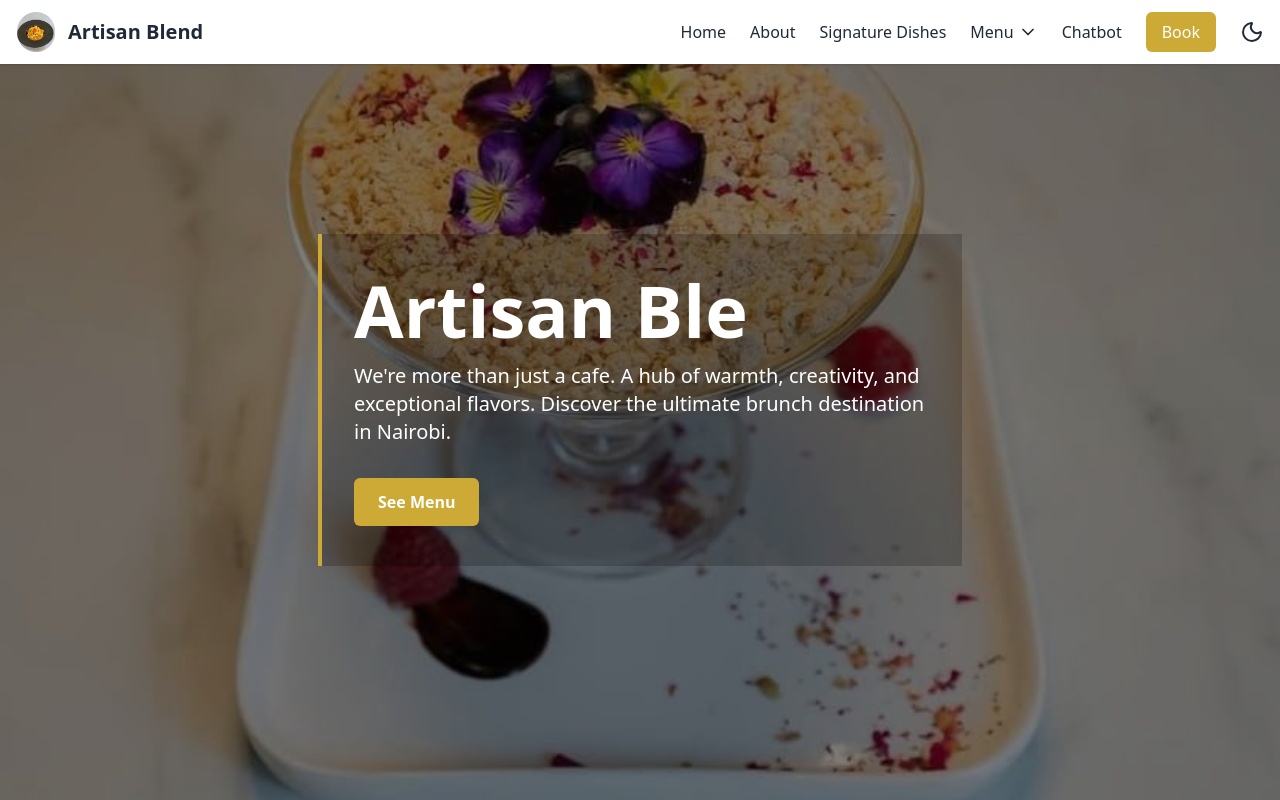
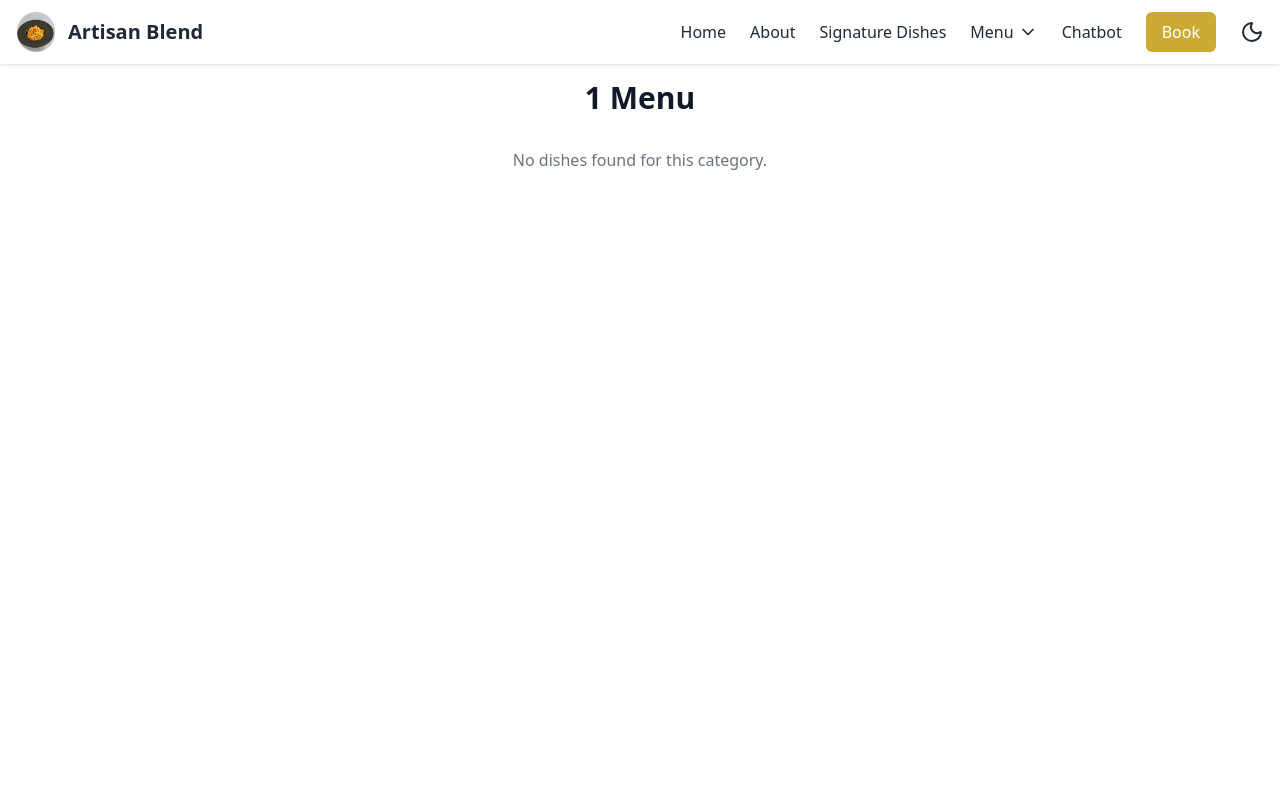
Before and after one commit to dopi95/ArtisanBlend-Restaurant-App, a React (Vite) app: page /menu/1 in a window 1280 px wide. Shown: the top 800 px of the page. Built offline with nearby package versions, Linux system fonts and the light colour scheme.

Commit message:
Add Dynamic Per-Category Menu Pages:

```diff
--- a/src/App.jsx
+++ b/src/App.jsx
@@ -1,13 +1,20 @@
+import React from 'react';
+import { BrowserRouter as Router, Routes, Route } from 'react-router-dom';
 import Header from './components/Header';
-import Hero from './components/Hero';
-import SignatureDishes from './components/SignatureDishes';
+import Home from './pages/Home';
+import MenuCategory from './pages/MenuCategory'; // your other route
 
 export default function App() {
   return (
+    <Router>
       <div className="min-h-screen bg-white dark:bg-gray-900 text-gray-900 dark:text-gray-100">
         <Header />
-        <Hero />
-        <SignatureDishes />
+        <Routes>
+          <Route path="/" element={<Home />} />
+          <Route path="/menu/:category" element={<MenuCategory />} />
+          {/* Other routes */}
+        </Routes>
       </div>
+    </Router>
   );
 }
--- a/src/components/Header.jsx
+++ b/src/components/Header.jsx
@@ -1,6 +1,6 @@
 import React, { useState, useEffect, useRef } from 'react';
 import { Sun, Moon, Menu, X, ChevronDown } from 'lucide-react';
-import { Link } from 'react-scroll';
+import { Link, useLocation, useNavigate } from 'react-router-dom';
 import logo from '../../public/images/logo.png';
 
 export default function Header() {
@@ -9,6 +9,9 @@ export default function Header() {
   const [dropdownClickOpen, setDropdownClickOpen] = useState(false);
   const dropdownRef = useRef(null);
 
+  const location = useLocation();
+  const navigate = useNavigate();
+
   const navLinks = [
     { label: 'Home', to: 'hero' },
     { label: 'About', to: 'about' },
@@ -16,7 +19,7 @@ export default function Header() {
     { label: 'Chatbot', to: 'chatbot' },
   ];
 
-  const menuItems = ['Break Fast', 'Main-Dishes', 'Desserts', 'Drinks'];
+  const menuItems = ['Break Fast', 'Main Dishes', 'Desserts', 'Drinks'];
 
   useEffect(() => {
     const storedTheme = localStorage.getItem('theme') || 'light';
@@ -31,6 +34,7 @@ export default function Header() {
     document.documentElement.classList.toggle('dark', newTheme === 'dark');
   };
 
+  // Close dropdown if clicking outside
   useEffect(() => {
     const handleClickOutside = (e) => {
       if (dropdownRef.current && !dropdownRef.current.contains(e.target)) {
@@ -41,12 +45,27 @@ export default function Header() {
     return () => document.removeEventListener('mousedown', handleClickOutside);
   }, []);
 
+  const handleScrollToSection = (id) => {
+    if (location.pathname === '/') {
+      // On home page, scroll smoothly to section
+      const el = document.getElementById(id);
+      if (el) {
+        el.scrollIntoView({ behavior: 'smooth' });
+      }
+    } else {
+      // Navigate to home first, then scroll after small delay
+      navigate('/');
+      setTimeout(() => {
+        const el = document.getElementById(id);
+        if (el) el.scrollIntoView({ behavior: 'smooth' });
+      }, 150);
+    }
+  };
+
   return (
     <>
-      {/* Header */}
       <header className="fixed top-0 left-0 w-full z-50 bg-white dark:bg-gray-900 shadow transition-colors">
         <div className="max-w-7xl mx-auto px-4 py-3 flex items-center justify-between">
-          {/* Logo */}
           <div className="flex items-center space-x-3">
             <img src={logo} alt="Artisan Blend Logo" className="h-10 w-10 object-contain" />
             <span className="text-xl font-bold text-gray-800 dark:text-gray-100">Artisan Blend</span>
@@ -54,39 +73,34 @@ export default function Header() {
 
           {/* Desktop Nav */}
           <nav className="hidden md:flex items-center space-x-6 text-gray-800 dark:text-gray-100">
-            {navLinks.filter(({ label }) => label !== 'Chatbot').map(({ label, to }) => (
-              <Link
+            {navLinks
+              .filter(({ label }) => label !== 'Chatbot')
+              .map(({ label, to }) => (
+                <button
                   key={label}
-                to={to}
-                smooth
-                duration={500}
-                className="cursor-pointer hover:text-[#CCAA35]"
+                  onClick={() => handleScrollToSection(to)}
+                  className="cursor-pointer hover:text-[#CCAA35] bg-transparent border-none"
+                  type="button"
                 >
                   {label}
-              </Link>
+                </button>
               ))}
 
-            {/* Dropdown */}
-            <div className="relative group" ref={dropdownRef}>
+            <div className="relative" ref={dropdownRef}>
               <button
                 onClick={() => setDropdownClickOpen(!dropdownClickOpen)}
                 className="flex items-center gap-1 hover:text-[#CCAA35]"
+                type="button"
               >
                 <span>Menu</span>
                 <ChevronDown className="w-5 h-5" />
               </button>
-              <div
-                className={`absolute right-0 top-10 w-48 bg-white dark:bg-gray-800 shadow rounded-md p-2 space-y-1 z-50 ${
-                  dropdownClickOpen ? 'block' : 'hidden'
-                }`}
-              >
+              {dropdownClickOpen && (
+                <div className="absolute right-0 top-10 w-48 bg-white dark:bg-gray-800 shadow rounded-md p-2 space-y-1 z-50">
                   {menuItems.map((item) => (
                     <Link
                       key={item}
-                    to={`menu/${item.toLowerCase().replace(/\s+/g, '-')}`}
-                    smooth
-                    duration={500}
-                    offset={-80}
+                      to={`/menu/${item.toLowerCase().replace(/\s+/g, '-')}`}
                       className="block px-4 py-2 text-sm cursor-pointer hover:bg-gray-100 dark:hover:bg-gray-700 rounded"
                       onClick={() => setDropdownClickOpen(false)}
                     >
@@ -94,29 +108,31 @@ export default function Header() {
                     </Link>
                   ))}
                 </div>
+              )}
             </div>
 
-            <Link
-              to="chatbot"
-              smooth
-              duration={500}
-              className="cursor-pointer hover:text-[#CCAA35]"
+            <button
+              onClick={() => handleScrollToSection('chatbot')}
+              className="cursor-pointer hover:text-[#CCAA35] bg-transparent border-none"
+              type="button"
             >
               Chatbot
-            </Link>
+            </button>
 
-            <Link to="reservation" smooth duration={500}>
             <button
+              onClick={() => handleScrollToSection('reservation')}
               className="px-4 py-2 rounded-md hover:opacity-90 transition"
               style={{ backgroundColor: '#CCAA35', color: '#fff' }}
+              type="button"
             >
               Book
             </button>
-            </Link>
 
             <button
               onClick={toggleTheme}
               className="ml-2 text-gray-800 dark:text-gray-100 hover:text-[#CCAA35]"
+              aria-label="Toggle theme"
+              type="button"
             >
               {theme === 'light' ? <Moon /> : <Sun />}
             </button>
@@ -128,6 +144,7 @@ export default function Header() {
               onClick={toggleTheme}
               className="text-gray-800 dark:text-gray-100 hover:text-[#CCAA35]"
               aria-label="Toggle theme"
+              type="button"
             >
               {theme === 'light' ? <Moon /> : <Sun />}
             </button>
@@ -136,12 +153,12 @@ export default function Header() {
               className="text-gray-700 dark:text-white ml-3"
               onClick={() => setMenuOpen(!menuOpen)}
               aria-label="Toggle menu"
+              type="button"
             >
               {menuOpen ? <X /> : <Menu />}
             </button>
           </div>
         </div>
-      </header>
 
         {/* Mobile Overlay Menu */}
         {menuOpen && (
@@ -152,24 +169,25 @@ export default function Header() {
                 <button
                   onClick={() => setMenuOpen(false)}
                   className="text-gray-700 dark:text-white"
+                  type="button"
                 >
                   <X />
                 </button>
               </div>
 
               <div className="flex flex-col px-6 py-4 space-y-4">
-              {navLinks.map(({ label, to }, index) => (
-                <Link
+                {navLinks.map(({ label, to }) => (
+                  <button
                     key={label}
-                  to={to}
-                  smooth
-                  duration={500}
-                  offset={-80}
-                  onClick={() => setMenuOpen(false)}
-                  className={`text-gray-800 dark:text-gray-100 text-lg font-medium transform transition-all ease-out duration-500 delay-[${index * 100}ms] translate-y-0 opacity-100`}
+                    onClick={() => {
+                      setMenuOpen(false);
+                      handleScrollToSection(to);
+                    }}
+                    className="text-gray-800 dark:text-gray-100 text-lg font-medium"
+                    type="button"
                   >
                     {label}
-                </Link>
+                  </button>
                 ))}
 
                 {/* Dropdown inside mobile panel */}
@@ -177,6 +195,7 @@ export default function Header() {
                   <button
                     onClick={() => setDropdownClickOpen(!dropdownClickOpen)}
                     className="flex items-center text-gray-800 dark:text-gray-100 space-x-2"
+                    type="button"
                   >
                     <span>Menu</span>
                     <ChevronDown className="w-5 h-5" />
@@ -184,13 +203,10 @@ export default function Header() {
 
                   {dropdownClickOpen && (
                     <div className="mt-2 ml-2 p-2 rounded-md space-y-1 bg-white dark:bg-gray-800 shadow">
-                    {menuItems.map((item, index) => (
+                      {menuItems.map((item) => (
                         <Link
                           key={item}
-                        to={`menu/${item.toLowerCase().replace(/\s+/g, '-')}`}
-                        smooth
-                        duration={500}
-                        offset={-80}
+                          to={`/menu/${item.toLowerCase().replace(/\s+/g, '-')}`}
                           className="block text-sm px-3 py-2 rounded hover:bg-gray-100 dark:hover:bg-gray-700"
                           onClick={() => {
                             setDropdownClickOpen(false);
@@ -204,19 +220,22 @@ export default function Header() {
                   )}
                 </div>
 
-              <Link to="reservation" smooth duration={500} offset={-80}>
                 <button
+                  onClick={() => {
+                    setMenuOpen(false);
+                    handleScrollToSection('reservation');
+                  }}
                   className="w-full py-2 mt-4 rounded-md hover:opacity-90 transition"
                   style={{ backgroundColor: '#CCAA35', color: '#fff' }}
-                  onClick={() => setMenuOpen(false)}
+                  type="button"
                 >
                   Book
                 </button>
-              </Link>
               </div>
             </div>
           </div>
         )}
+      </header>
     </>
   );
 }
--- /dev/null
+++ b/src/data/MenuData.js
@@ -0,0 +1,34 @@
+// src/data/MenuData.js
+const menuData = [
+  {
+    id: 1,
+    name: 'Pancakes',
+    category: 'Break Fast',
+    description: 'Fluffy pancakes with syrup',
+    price: 5.99,
+  },
+  {
+    id: 2,
+    name: 'Steak',
+    category: 'Main Dishes',
+    description: 'Grilled steak with vegetables',
+    price: 19.99,
+  },
+  {
+    id: 3,
+    name: 'Chocolate Cake',
+    category: 'Desserts',
+    description: 'Rich chocolate layered cake',
+    price: 6.5,
+  },
+  {
+    id: 4,
+    name: 'Lemonade',
+    category: 'Drinks',
+    description: 'Freshly squeezed lemonade',
+    price: 3.0,
+  },
+  // Add more dishes here...
+];
+
+export default menuData;
--- /dev/null
+++ b/src/pages/Home.jsx
@@ -0,0 +1,17 @@
+import React from 'react';
+import Hero from '../components/Hero';
+import SignatureDishes from '../components/SignatureDishes';
+
+export default function Home() {
+  return (
+    <main>
+      <section id="hero">
+        <Hero />
+      </section>
+
+      <section id="signature" className="mt-20">
+        <SignatureDishes />
+      </section>
+    </main>
+  );
+}
--- /dev/null
+++ b/src/pages/MenuCategory.jsx
@@ -0,0 +1,39 @@
+// src/pages/MenuCategory.jsx
+import React from 'react';
+import { useParams, Link } from 'react-router-dom';
+import menuData from '../data/MenuData';  // <-- updated here
+
+export default function MenuCategory() {
+  const { category } = useParams();
+
+  const formattedCategory = category
+    .split('-')
+    .map(word => word.charAt(0).toUpperCase() + word.slice(1))
+    .join(' ');
+
+  const filteredDishes = menuData.filter(
+    (dish) => dish.category.toLowerCase() === formattedCategory.toLowerCase()
+  );
+
+  return (
+    <div className="max-w-4xl mx-auto px-4 py-20">
+      <h1 className="text-3xl font-bold mb-8 text-center">{formattedCategory} Menu</h1>
+
+      {filteredDishes.length === 0 ? (
+        <p className="text-center text-gray-500">No dishes found for this category.</p>
+      ) : (
+        <div className="grid grid-cols-1 md:grid-cols-2 gap-6">
+          {filteredDishes.map((dish) => (
+            <div key={dish.id} className="p-4 border rounded shadow hover:shadow-lg transition">
+              <h2 className="text-xl font-semibold">{dish.name}</h2>
+              <p className="mt-2 text-gray-600">{dish.description}</p>
+              <p className="mt-1 font-semibold text-[#CCAA35]">${dish.price.toFixed(2)}</p>
+            </div>
+          ))}
+        </div>
+      )}
+
+
+    </div>
+  );
+}
```
Lines whose indentation alone changed are shown as unchanged.
